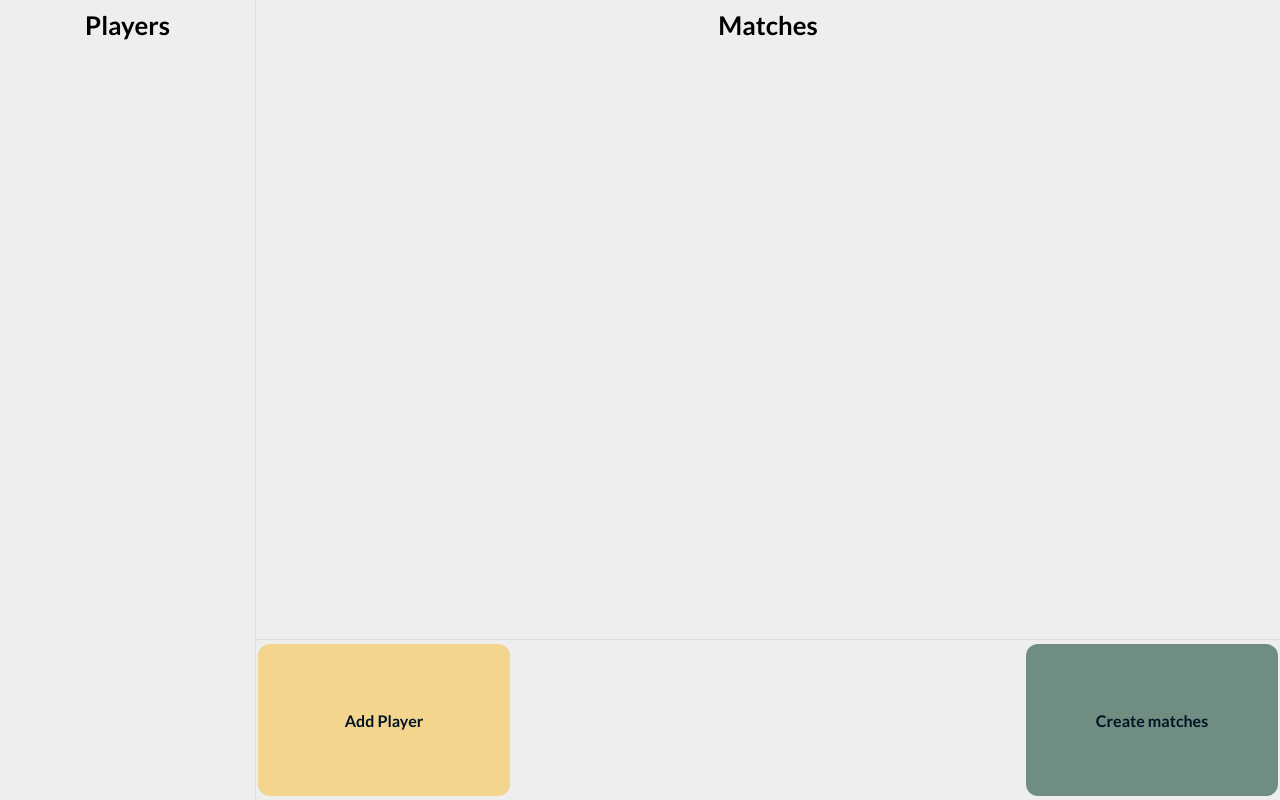
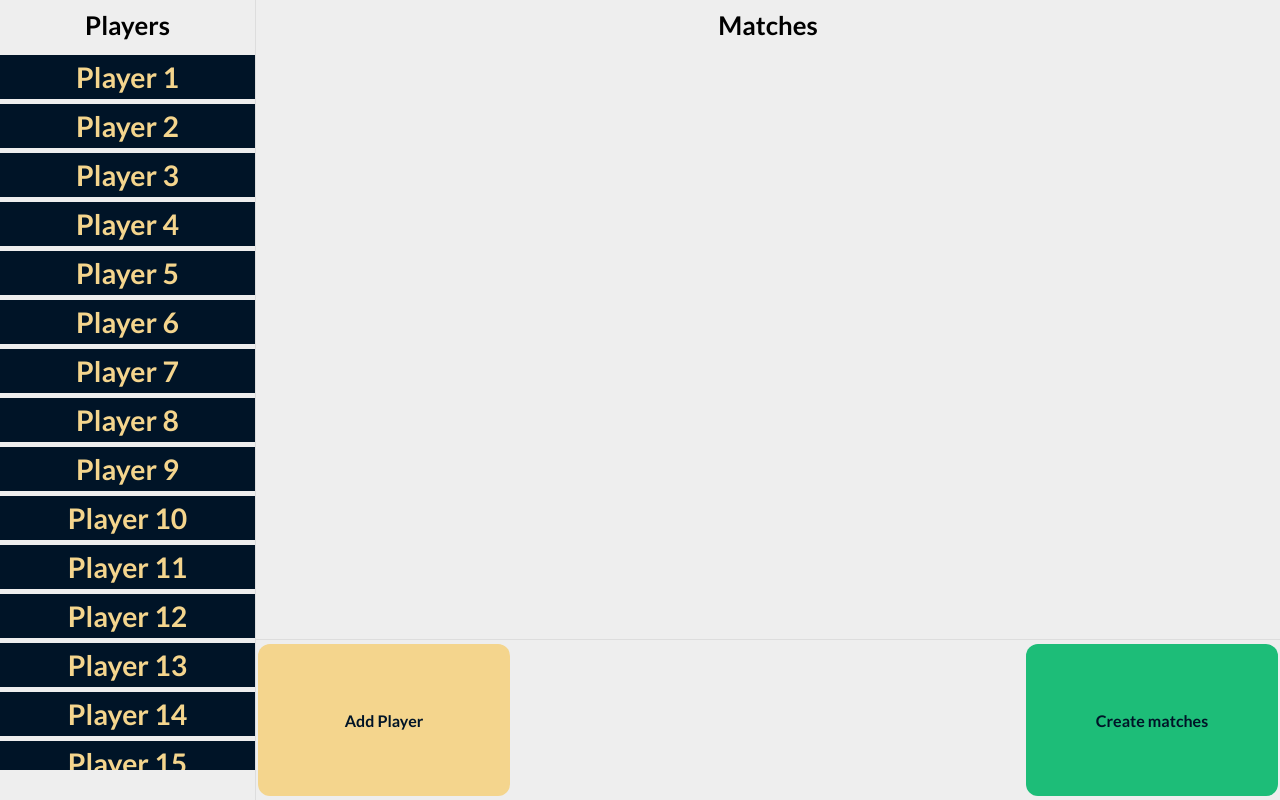
Before and after one commit to walkowl/tennis-match-manager, a plain HTML site: page index.html in a window 1280 px wide. Drawn offline with Linux system fonts and the light colour scheme.

Commit message:
Add player adding

```diff
--- a/index.css
+++ b/index.css
@@ -1,7 +1,7 @@
 :root {
   /* CSS HEX */
   --oxford-blue: #001427ff;
-  --hookers-green: #708d81ff;
+  --hookers-green: #1dbd78;
   --jasmine: #f4d58dff;
   --engineering-orange: #bf0603ff;
   --dark-red: #8d0801ff;
@@ -98,3 +98,16 @@ html, body {
   grid-area: 1 / 2 / 5 / 6;
   border-bottom: 1px solid #ddd;
 }
+
+#player-names div {
+  padding: 5px;
+  margin: 5px 0;
+  background-color: var(--oxford-blue);
+  color: var(--jasmine);
+  text-align: center;
+}
+
+#player-names {
+  overflow-y: auto; /* Enables vertical scrolling if needed */
+  max-height: 90%; /* Adjust based on your layout, ensures there's a limit to growth */
+}
--- a/index.html
+++ b/index.html
@@ -23,6 +23,7 @@
       </div>
       <div class="player-list">
         <div class="player-list-label label">Players</div>
+        <div id="player-names"></div> <!-- Container for player names -->
       </div>
       <div class="matches"> <div class="matches-list-label label">Matches</div> </div>
     </div>
--- a/index.js
+++ b/index.js
@@ -1 +1,27 @@
-const display = document.querySelector('.main')
+document.addEventListener('DOMContentLoaded', () => {
+    const addPlayerButton = document.getElementById('add-player');
+    const playerNamesContainer = document.getElementById('player-names');
+
+    addPlayerButton.addEventListener('click', () => {
+        const playerName = prompt('Enter the player name:');
+        if (playerName) { // Check if the user entered a name
+            displayPlayerName(playerName, playerNamesContainer);
+        }
+    });
+
+    // Call the prepopulate function
+    prepopulatePlayers(playerNamesContainer);
+});
+
+function displayPlayerName(name, container) {
+    const playerElement = document.createElement('div'); // Or 'li' if you're using a list
+    playerElement.textContent = name;
+    container.appendChild(playerElement);
+}
+
+// Function to prepopulate the player list
+function prepopulatePlayers(container) {
+    for (let i = 1; i <= 30; i++) {
+        displayPlayerName(`Player ${i}`, container);
+    }
+}
```
